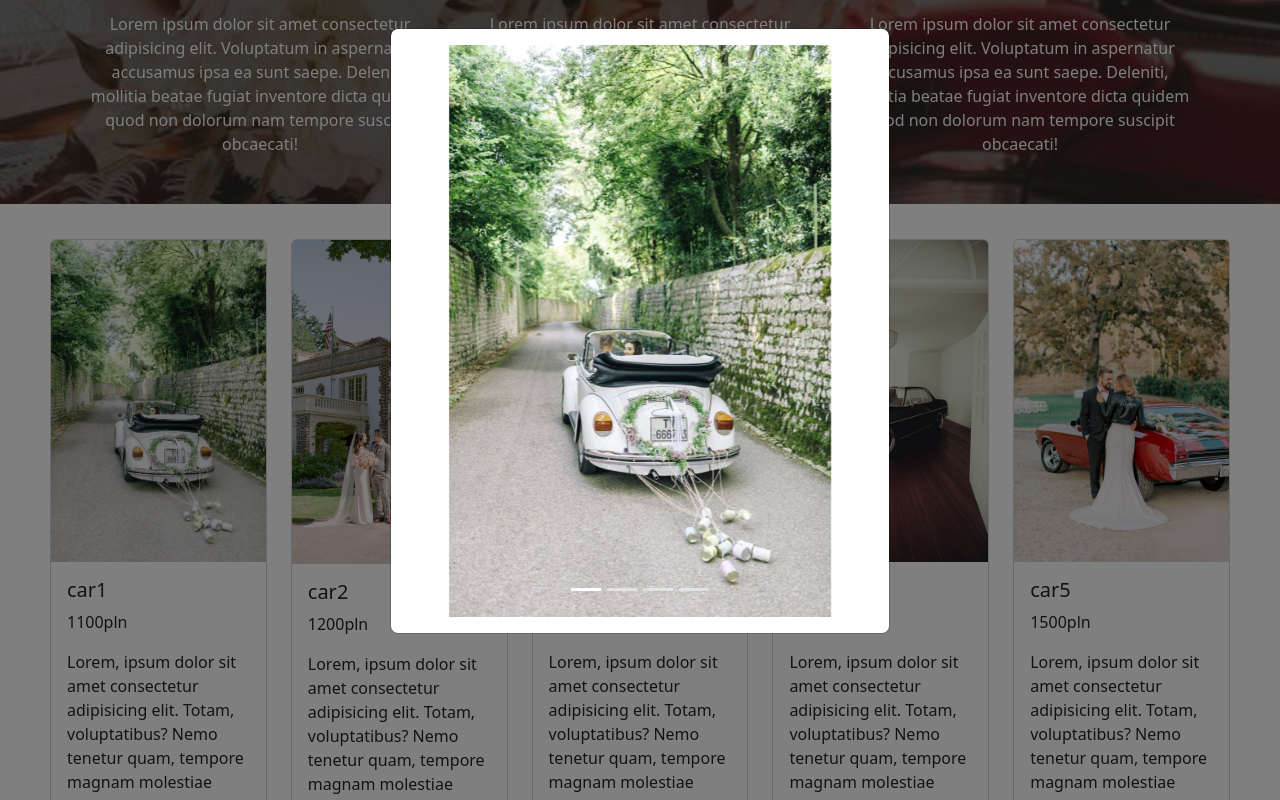
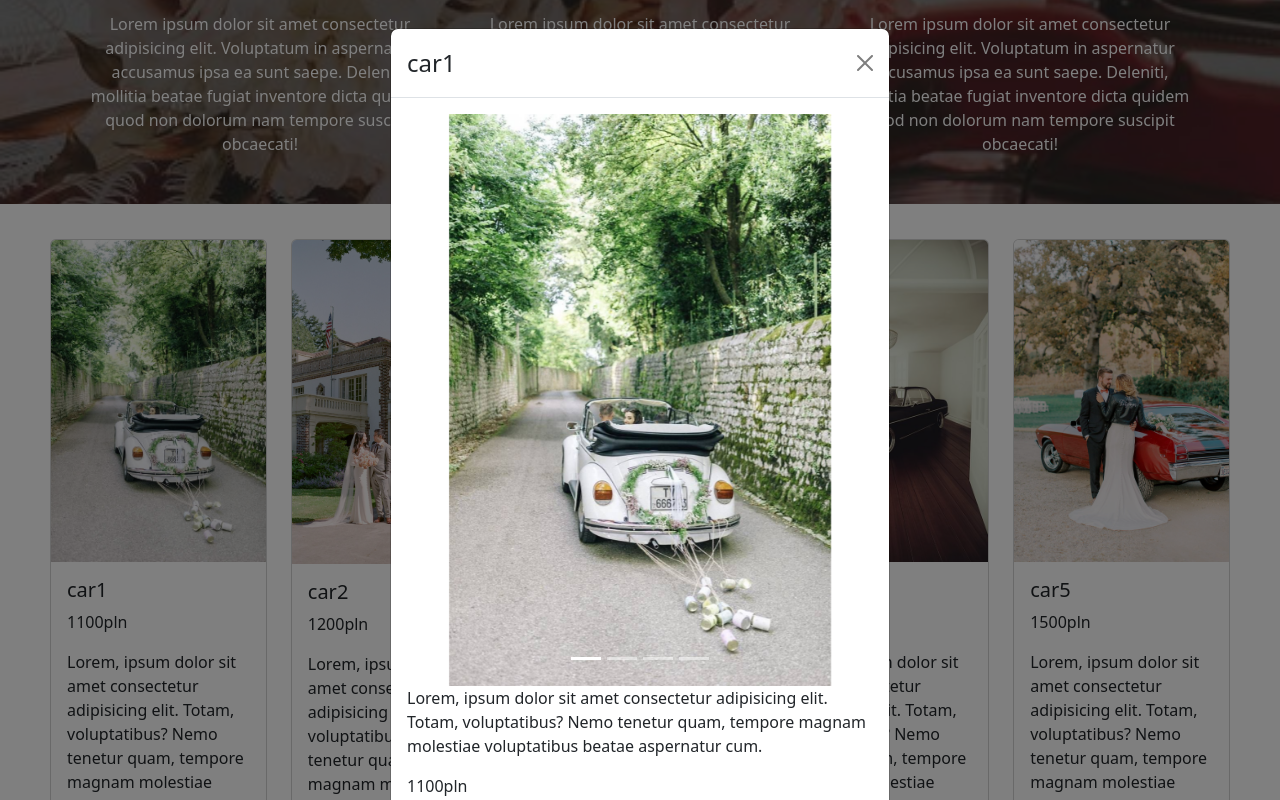
Before and after one commit to artwol993/weselny-woz, a React (Create React App) app: page / in a window 1280 px wide. Both pictures are taken after a click on the picture 158 px from the left and 1911 px from the top of the page. Shown: the part 1511-2311 px from the top of the page. Built offline with nearby package versions, Linux system fonts and the light colour scheme.

Commit message:
add name and description to modal

```diff
--- a/src/component/gallery.jsx
+++ b/src/component/gallery.jsx
@@ -12,13 +12,15 @@ function Gallery() {
   const [index, setIndex] = useState(0);
   const [showModal, setShowModal] = useState(false);
   const [selectedImage, setSelectedImage] = useState("");
+  const [selectedCar, setSelectedCar] = useState(null);
 
   const handleSelect = (selectedIndex) => {
     setIndex(selectedIndex);
   };
 
-  const handleImageClick = (imageUrl, gallery) => {
+  const handleImageClick = (car, imageUrl, gallery) => {
     setSelectedImage({ imageUrl, gallery });
+    setSelectedCar(car);
     setShowModal(true);
   };
 
@@ -35,14 +37,14 @@ function Gallery() {
         className="g-4"
       >
         {Cars.map((car) => (
-          <Col key={car.id}>
-            <Card>
+          <Col>
+            <Card key={car.id}>
               <Card.Img
                 className="box-photo"
                 variant="top"
                 src={car.image}
                 alt={car.name}
-                onClick={() => handleImageClick(car.image, car.gallery)}
+                onClick={() => handleImageClick(car, car.image, car.gallery)}
               />
               <Card.Body>
                 <Card.Title>{car.name}</Card.Title>
@@ -59,8 +61,11 @@ function Gallery() {
       </Row>
 
       <Modal show={showModal} onHide={() => setShowModal(false)}>
+        <Modal.Header closeButton>
+          <Modal.Title>{selectedCar?.name}</Modal.Title>
+        </Modal.Header>
         <Modal.Body>
-          <Carousel activeIndex={index} onSelect={handleSelect}>
+          <Carousel>
             <Carousel.Item>
               <img
                 src={selectedImage.imageUrl}
@@ -78,6 +83,10 @@ function Gallery() {
               </Carousel.Item>
             ))}
           </Carousel>
+          <div className="description">
+            <p>{selectedCar?.description}</p>
+            <p>{selectedCar?.price}</p>
+          </div>
         </Modal.Body>
       </Modal>
     </section>
```
